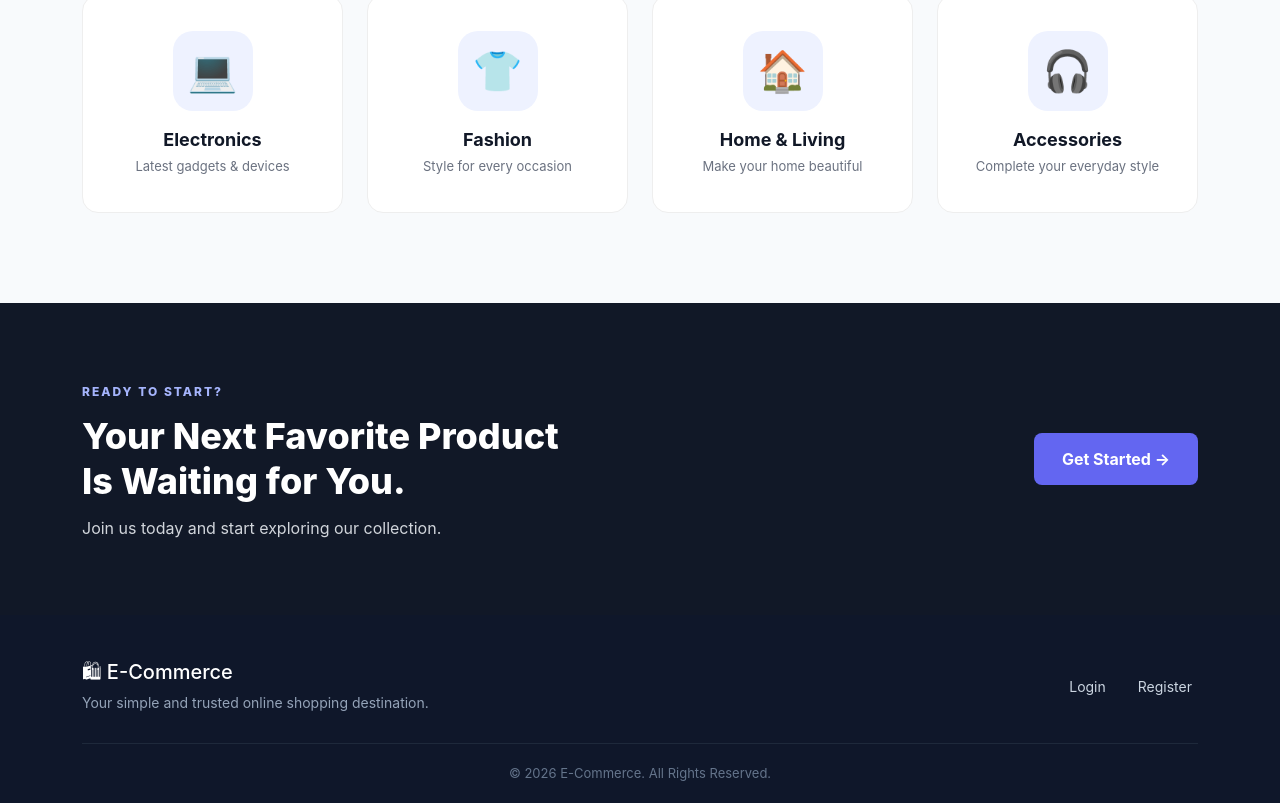
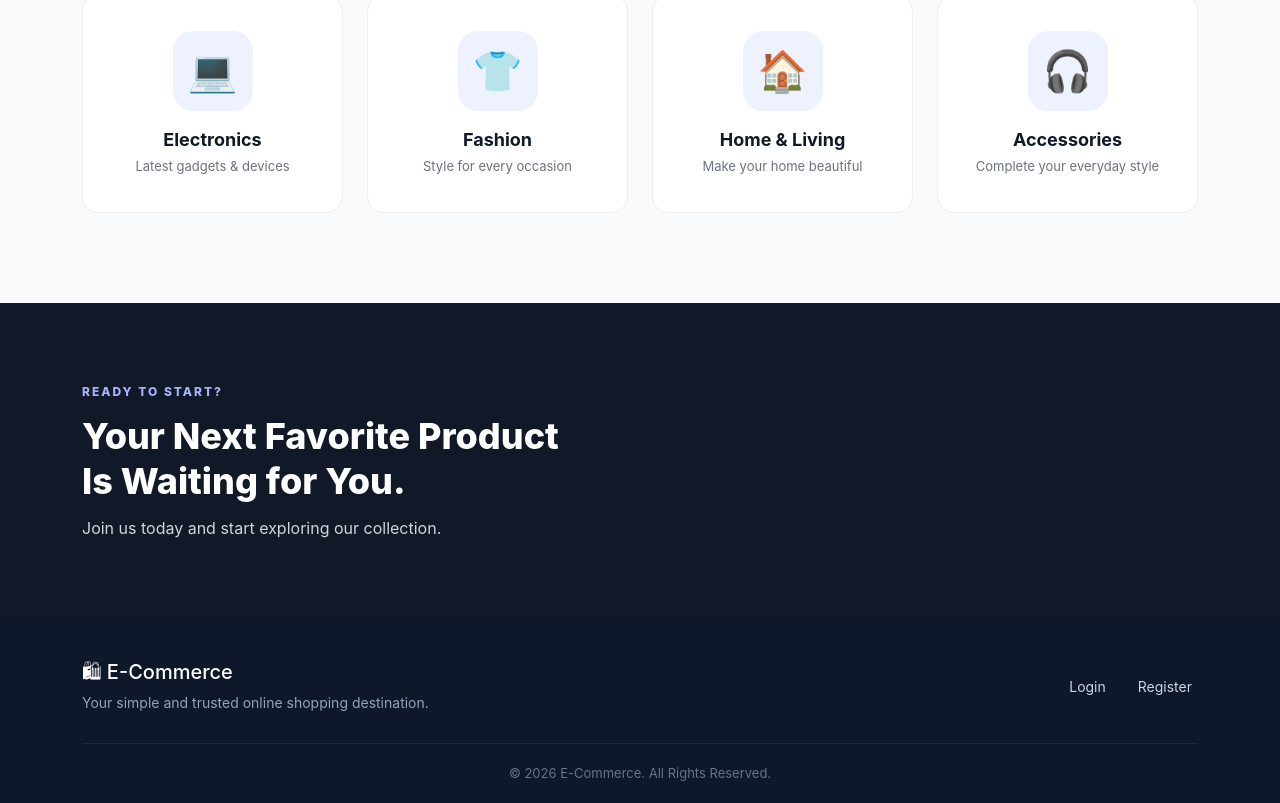
Before and after one commit to HarshavardhanN2004/E-commerce-Frontend, a React (Create React App) app: page / in a window 1280 px wide. Shown: the part 1557-2360 px from the top of the page. Built offline with nearby package versions, Linux system fonts and the light colour scheme.

Commit message:
changes in home.jsx

```diff
--- a/src/pages/Home.jsx
+++ b/src/pages/Home.jsx
@@ -15,7 +15,6 @@ const Home = () => {
             <button className="home-login-btn" onClick={() => navigate("/login")}> Login  </button>
             <button className="home-register-btn" onClick={() => navigate("/register")}> Register </button>
           </div>
-
         </div>
       </nav>
       <section className="home-hero">
@@ -213,7 +212,6 @@ const Home = () => {
               </h2>
               <p> Join us today and start exploring our collection. </p>
             </div>
-            <button className="cta-button" onClick={() => navigate("/register")}> Get Started → </button>
           </div>
 
         </div>
```
